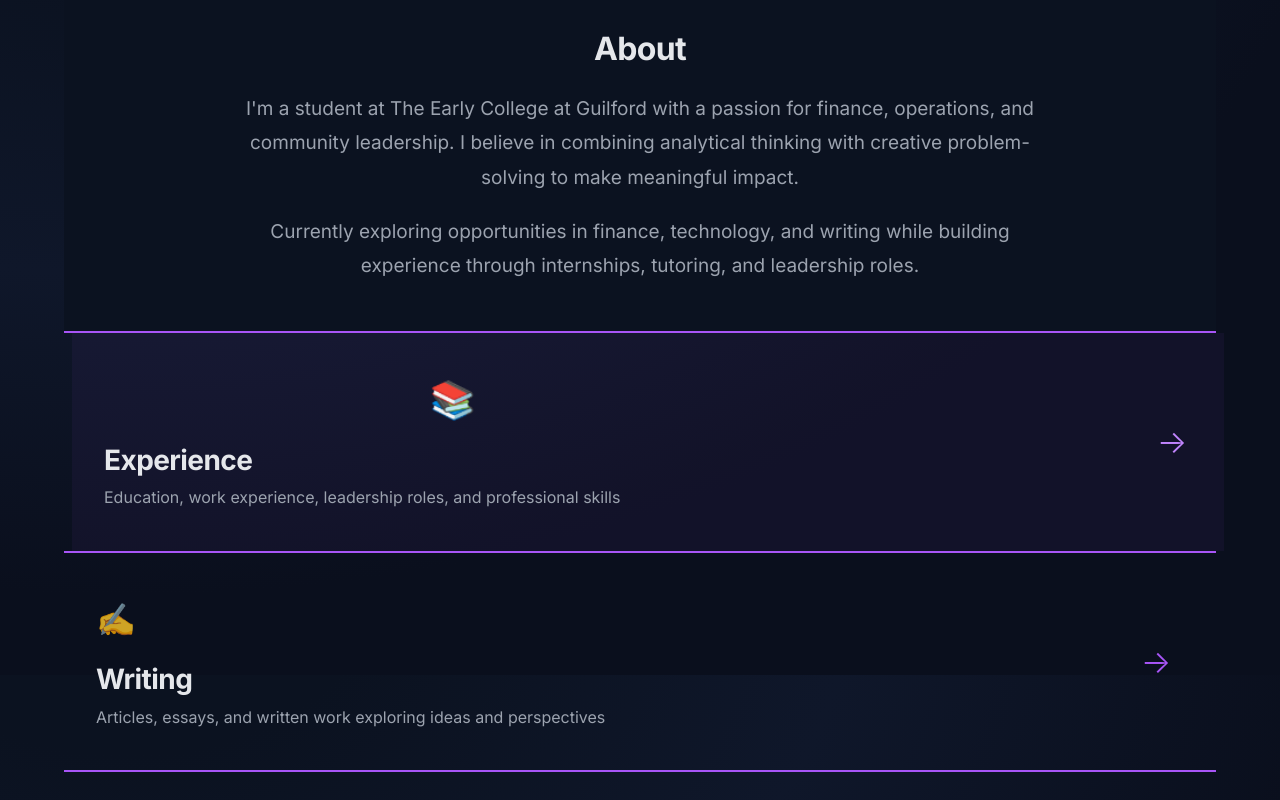
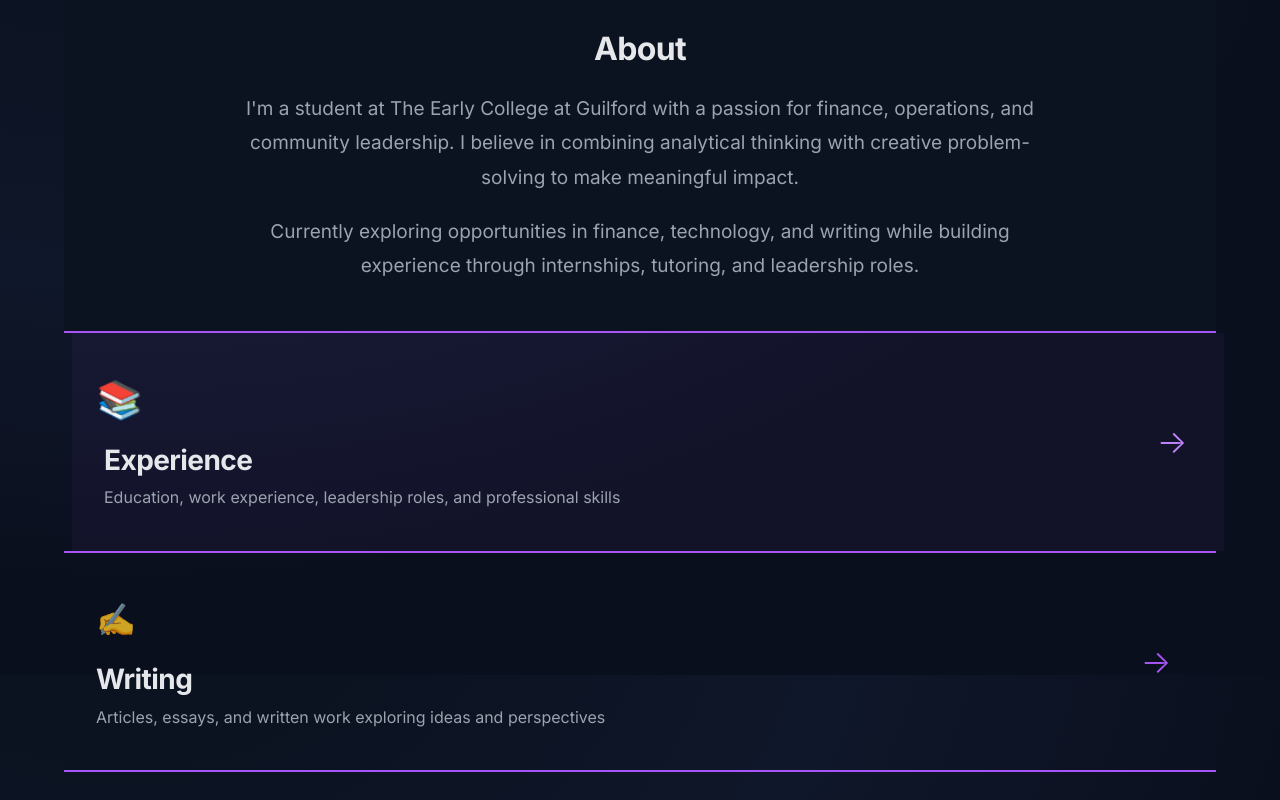
Before and after one commit to irizzyt/iristurfle-website, a plain HTML site: page index.html in a window 1280 px wide. In both pictures the pointer is over the element 592 px from the left and 1325 px from the top of the page. Shown: the part 925-1725 px from the top of the page. Drawn offline with Linux system fonts and the light colour scheme.

Commit message:
Fixed right movement of emoji

```diff
--- a/styles.css
+++ b/styles.css
@@ -381,7 +381,7 @@ p {
 
 .hub-link-wrapper:hover .hub-icon {
   opacity: 1;
-  transform: translateX(400px) scale(1.15);
+  transform: translateX(67px) scale(1.15);
 }
 
 .hub-title {
```
